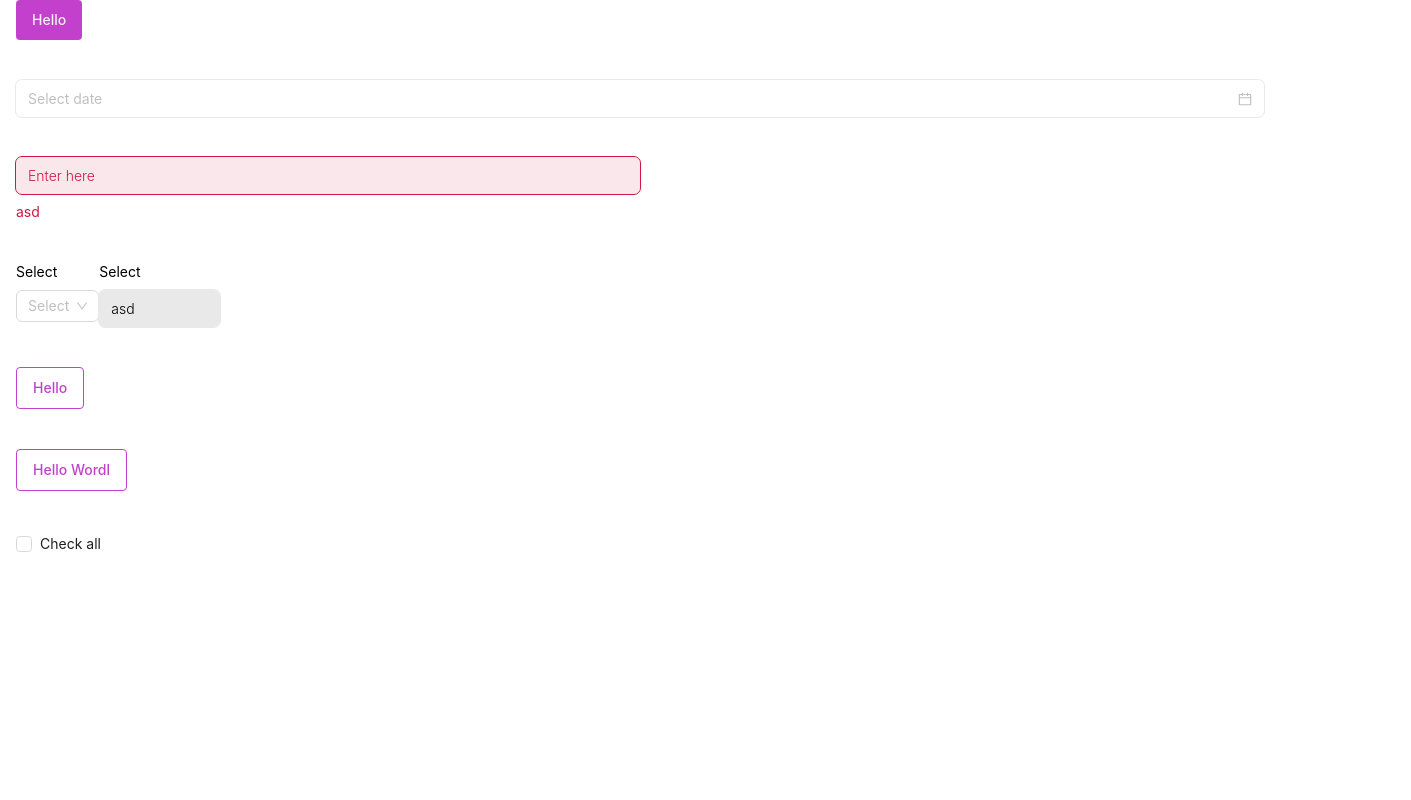
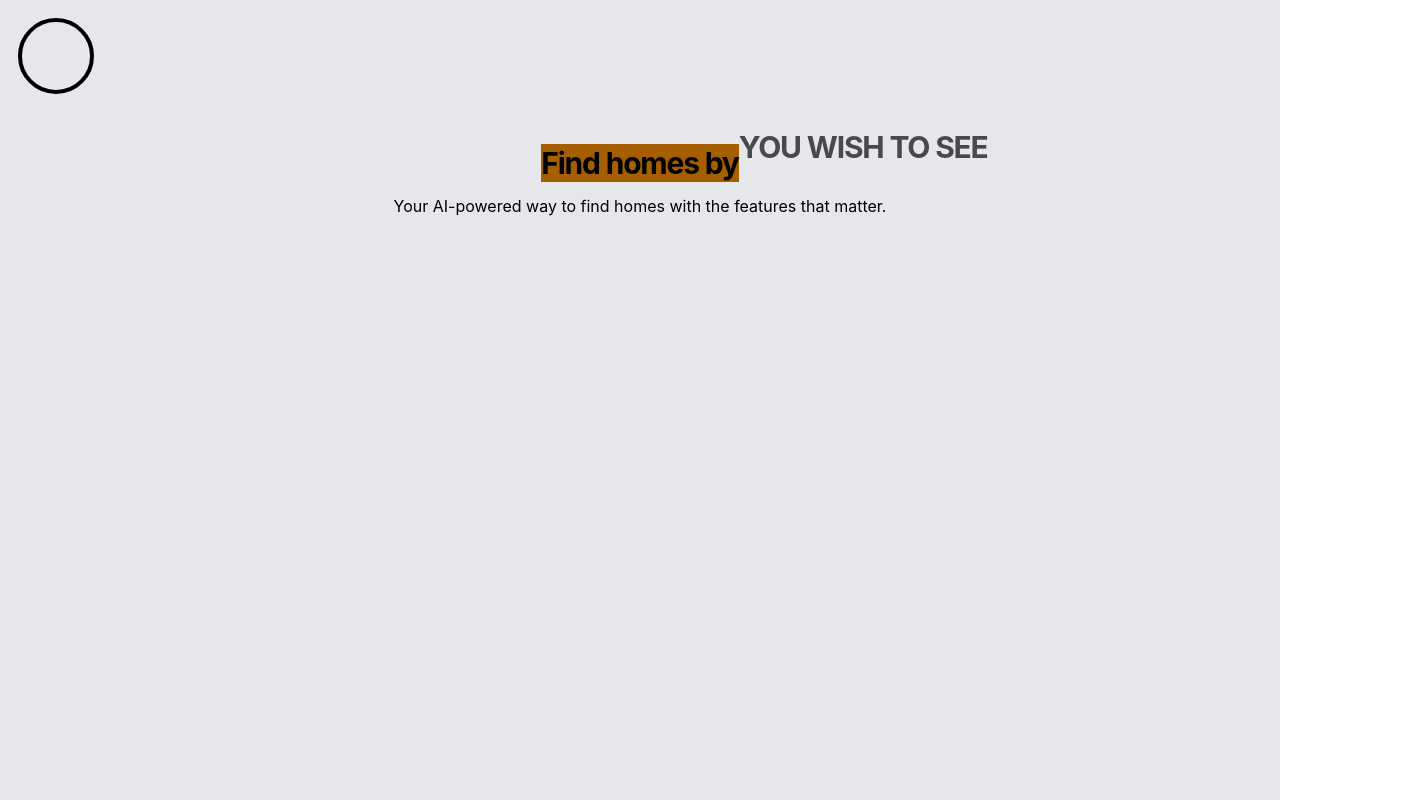
Before and after one commit to tehsin118/react-tailwind-startup, a React (Vite) app: page / in a window 1280 px wide. Shown: the top 800 px of the page, 1411 px wide, since content can reach past the window. Built offline with nearby package versions, Linux system fonts and the light colour scheme.

Commit message:
gsap basics

```diff
--- a/package.json
+++ b/package.json
@@ -13,6 +13,7 @@
     "@tailwindcss/vite": "^4.1.10",
     "antd": "^5.26.1",
     "dayjs": "^1.11.13",
+    "gsap": "^3.14.2",
     "react": "^19.1.0",
     "react-dom": "^19.1.0",
     "react-router-dom": "^7.6.3",
--- a/src/App.jsx
+++ b/src/App.jsx
@@ -1,24 +1,149 @@
-import Input from "./components/common/input";
-import Button from "./components/common/button";
-import CustomSelect from "./components/common/select";
-import Checkbox from "./components/common/checkbox";
+import { useEffect, useState } from "react";
+import gsap from "gsap";
+import { ScrollSmoother, ScrollTrigger } from "gsap/all";
+const App = () => {
+  const lines = [
+    "YOU MUST BE",
+    "THE CHANGE",
+    "YOU WISH TO SEE",
+    "IN THE WORLD",
+  ];
+  const [width, setWidth] = useState(100);
 
-const App = () => {
+  gsap.registerPlugin(ScrollTrigger, ScrollSmoother);
+
+  /* -----------------------------
+     Text Animation
+  ------------------------------ */
+
+  useEffect(() => {
+    ScrollSmoother.create({
+      wrapper: "#smooth-wrapper",
+      content: "#smooth-content",
+      smooth: 2,
+      effects: true,
+
+      onUpdate: (self) => setWidth(self.progress * 100),
+    });
+  }, []);
+
+  /* -----------------------------
+     Circular Scroll Progress
+  ------------------------------ */
+
+  useEffect(() => {
+    const circle = document.getElementById("progress-circle");
+    const radius = 36;
+    const circumference = 2 * Math.PI * radius;
+    gsap.set(circle, {
+      strokeDasharray: circumference,
+      strokeDashoffset: circumference,
+    });
+    const setOffset = gsap.quickSetter(circle, "strokeDashoffset", "px");
+
+    ScrollTrigger.create({
+      start: 0,
+      end: "max",
+      onUpdate: (self) => {
+        setOffset(circumference * (1 - self.progress));
+      },
+    });
+  }, []);
+
+  /* -----------------------------
+     Circular Scroll Progress
+  ------------------------------ */
+  useEffect(() => {
+    const tl = gsap.timeline({
+      repeat: -1,
+      repeatRefresh: true,
+      yoyo: true,
+    });
+
+    lines.forEach((_, index) => {
+      const selector = `.line-${index}`;
+
+      tl.fromTo(
+        selector,
+        { y: -50, opacity: 0 },
+        { y: 0, opacity: 1, duration: 1 }
+      ).to(selector, {
+        y: 50,
+        opacity: 0,
+        duration: 1,
+        delay: 1,
+      });
+    });
+
+    return () => tl.kill();
+  }, []);
   return (
-    <div className="container space-y-10">
-      <Button text="Hello" />
-      <Input type="date" />
-      <Input className="w-1/2" errorMessage="asd" />
-      <div className="flex">
-        <CustomSelect label="select" />
-        <Input className="w-1/2" label="select" value="asd" disabled />
+    <>
+      <div
+        className="fixed top-0 left-0 bg-blue-700 h-2 z-50"
+        style={{ width: ` ${width}% ` }}
+      />
+
+      <div className="fixed top-4 left-4 z-50 w-20 h-20">
+        <svg className="w-full h-full -rotate-90">
+          {/* Background */}
+          <circle
+            cx="40"
+            cy="40"
+            r="36"
+            stroke="#000"
+            strokeWidth="4"
+            fill="transparent"
+          />
+
+          {/* Progress */}
+          <circle
+            id="progress-circle"
+            cx="40"
+            cy="40"
+            r="36"
+            stroke="#CA8A04"
+            strokeWidth="4"
+            fill="transparent"
+            strokeLinecap="round"
+          />
+        </svg>
       </div>
-      <Button text="Hello" variant="secondary" />
-      <Button text="Hello wordl" variant="secondary" />
-      <div>
-        <Checkbox label="Check all" />
+
+      <div id="smooth-wrapper">
+        <div id="smooth-content">
+          <div className="h-screen bg-gray-200">
+            <div className="flex flex-col items-center gap-10 pt-36">
+              <div className="flex flex-col items-center gap-4">
+                <h1 className="text-3xl text-black py-1 w-fit  font-inter bg-yellow-700 leading-[100%] tracking-[-1.2px] font-bold relative">
+                  Find homes by{" "}
+                  {lines.map((text, index) => (
+                    <p
+                      key={index}
+                      className={`line-${index} absolute opacity-100 inline w-2xl`}
+                    >
+                      {text}
+                    </p>
+                  ))}
+                </h1>
+                <h6 className="text-black font-inter leading-[100%]">
+                  Your AI-powered way to find homes with the features that
+                  matter.
+                </h6>
+              </div>
+            </div>
+          </div>
+
+          <div className="h-screen bg-red-200"></div>
+          <div className="h-screen bg-red-300">
+            <div className="shape w-44 h-44 bg-amber-300 absolute left-1/2 will-change-transform"></div>
+          </div>
+          <div className="h-screen bg-red-400"></div>
+          <div className="h-screen bg-red-500"></div>
+          <div className="h-screen bg-red-700"></div>
+        </div>
       </div>
-    </div>
+    </>
   );
 };
 
```
Also changed, not shown: 1 other file (tests, documents, lock files or other folders).
